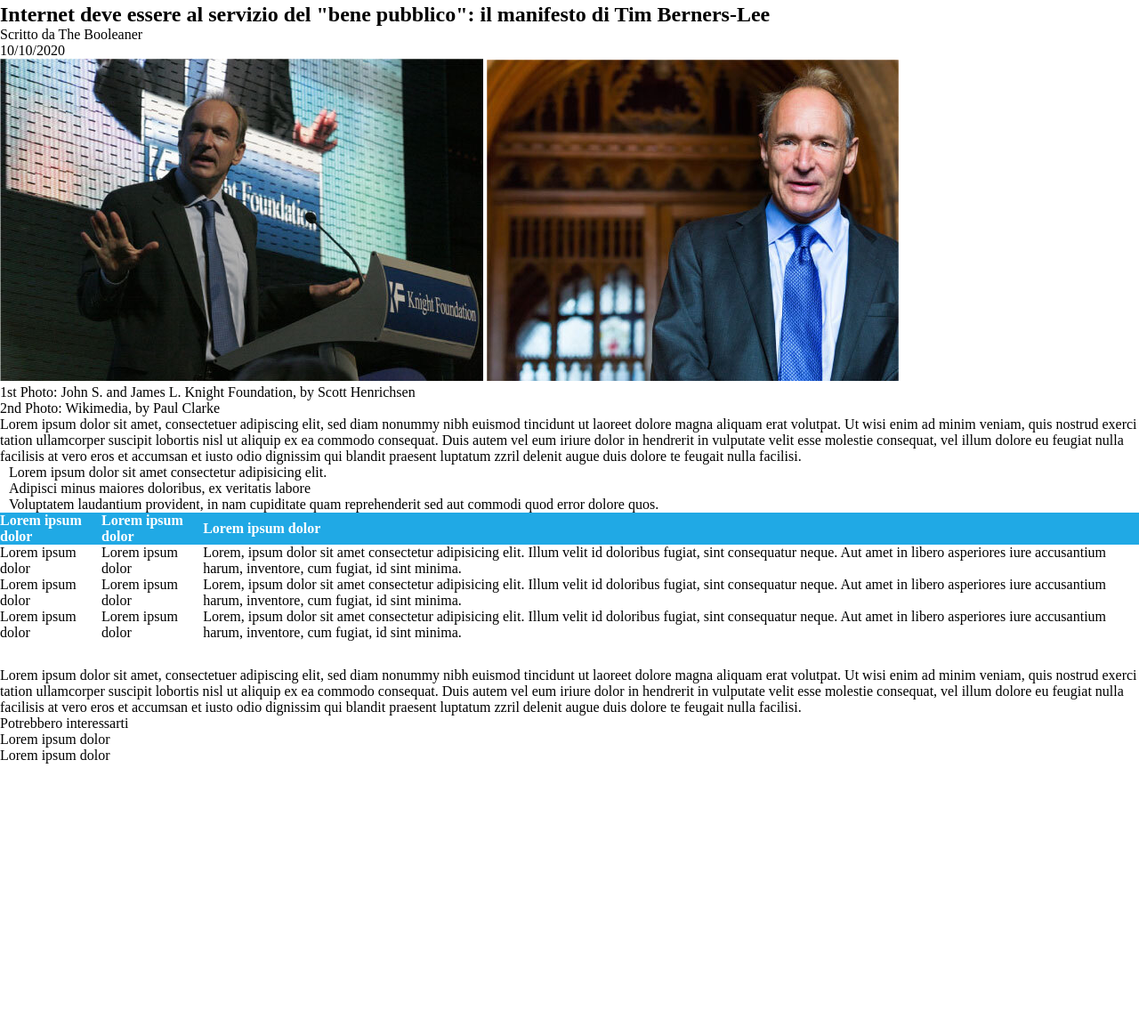
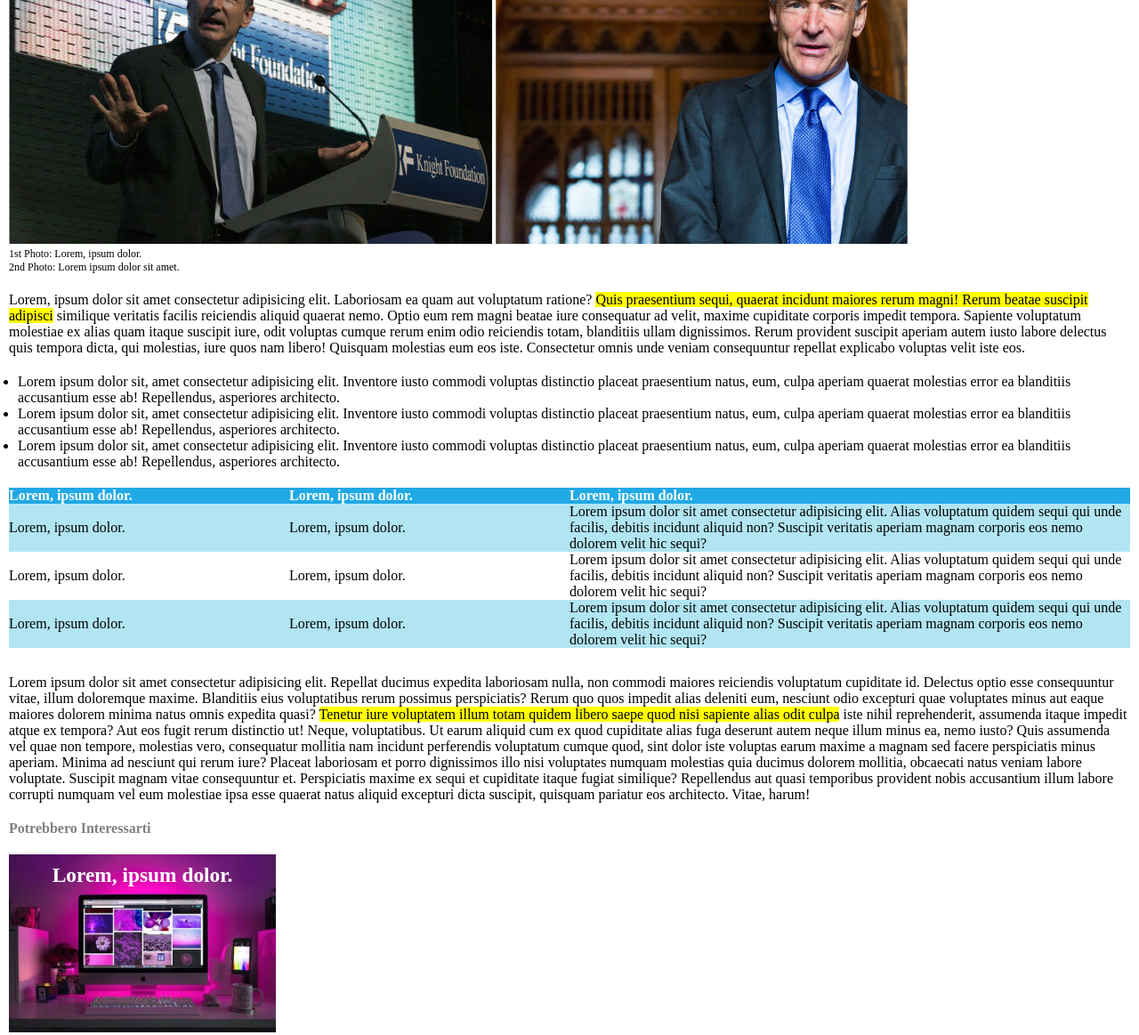
Before and after one commit to PasqualeAragosa/html-css-booleaner, a plain HTML site: page index.html in a window 1280 px wide. Shown: the part 326-1489 px from the top of the page at 89% size. Before the commit the page ends 1184 px from the top, so only its background shows below. Drawn offline with Linux system fonts and the light colour scheme.

Commit message:
final correction html

```diff
--- a/index.html
+++ b/index.html
@@ -4,115 +4,137 @@
     <meta charset="UTF-8">
     <meta http-equiv="X-UA-Compatible" content="IE=edge">
     <meta name="viewport" content="width=device-width, initial-scale=1.0">
-    <title>Tim Berners - Lee</title>
+    <title>Booleaner</title>
     <link rel="stylesheet" href="./assets/style.css">
 </head>
 <body>
-    <!-- heater -->
-    <header>
-        <img class="logo_boolean" src="./img/logo.svg" alt="logo">
+    <!-- #site_header -->
+    <header id="site_header">
+        <img class="logo" src="./img/logo.svg" alt="logo booleaner">
     </header>
-
-    <!-- main -->
-    <main>
-        <!-- titolo -->
-        <section>
-            <h1>Internet deve essere al servizio del "bene pubblico": il manifesto di Tim Berners-Lee</h1>
-            <span class="span_titolo">
-                Scritto da The Booleaner <br>
-                10/10/2020
-            </span>
-        </section>
-
-        <!-- foto -->
-        <section>
-            <img src="./img/tim-1.jpg" alt="tim-1">
-            <img src="./img/tim-2.jpg" alt="tim-2">
-            <br>
-            <span>
-                1st Photo: John S. and James L. Knight Foundation, by Scott Henrichsen <br>
-                2nd Photo: Wikimedia, by Paul Clarke
-            </span>
-        </section>
-
-        <!-- paragrafo -->
-        <p>
-            Lorem ipsum dolor sit amet, consectetuer adipiscing elit, sed diam nonummy nibh euismod tincidunt ut laoreet dolore magna aliquam erat volutpat. Ut wisi enim
-            ad minim veniam, quis nostrud <span class="giallo">exerci tation  ullamcorper suscipit lobortis nisl ut aliquip ex ea commodo consequat.</span> Duis autem vel eum iriure dolor in hendrerit in
-            vulputate velit esse molestie consequat, vel illum dolore eu feugiat nulla facilisis at vero eros et accumsan et iusto odio dignissim qui blandit praesent luptatum
-            zzril delenit augue duis dolore te feugait nulla facilisi.
+    <!-- #site_main -->
+    <main id="site_main">
+        <article>
+            <!-- article_header -->
+            <header class="article_header">
+                <h1 class="title">
+                    Internet deve essere al servizio del "bene pubblico"
+                    il manifesto di Tim Berner-Lee
+                </h1>
+                <div class="metadata">
+                    Scritto da <span class="author">The Booleaner</span><br>
+                    <span class="date">il 10/10/2020</span>
+                </div>
+            </header>
+            <!-- article_body -->
+            <body class="article_body">
+                <div class="images">
+                    <img src="./img/tim-1.jpg" alt="Tim speaking">
+                    <img src="./img/tim-2.jpg" alt="Tim inside a cathedral">
+                    <div class="caption">
+                        1st Photo: Lorem, ipsum dolor. <br>
+                        2nd Photo: Lorem ipsum dolor sit amet.
+                    </div>
+                </div>
+                <p class="single_paragraph m-20">Lorem, ipsum dolor sit amet consectetur adipisicing elit. Laboriosam ea quam
+                    aut voluptatum ratione? <mark>Quis praesentium sequi, quaerat incidunt maiores rerum
+                    magni! Rerum beatae suscipit adipisci</mark> similique veritatis facilis reiciendis
+                    aliquid quaerat nemo. Optio eum rem magni beatae iure consequatur ad velit,
+                    maxime cupiditate corporis impedit tempora. Sapiente voluptatum molestiae ex
+                    alias quam itaque suscipit iure, odit voluptas cumque rerum enim odio reiciendis
+                    totam, blanditiis ullam dignissimos. Rerum provident suscipit aperiam autem iusto
+                    labore delectus quis tempora dicta, qui molestias, iure quos nam libero! Quisquam
+                    molestias eum eos iste. Consectetur omnis unde veniam consequuntur repellat
+                    explicabo voluptas velit iste eos.
                 </p>
-
-        <!-- lista -->
-        <ul>
-            <li>Lorem ipsum dolor sit amet consectetur adipisicing elit. </li>
-            <li>Adipisci minus maiores doloribus, ex veritatis labore</li>
-            <li>Voluptatem laudantium provident, in nam cupiditate quam reprehenderit sed aut commodi quod error dolore quos.</li>
+                <ul class="m-20">
+                    <li>
+                        Lorem ipsum dolor sit, amet consectetur adipisicing elit. Inventore iusto commodi
+                        voluptas distinctio placeat praesentium natus, eum, culpa aperiam quaerat molestias
+                        error ea blanditiis accusantium esse ab! Repellendus, asperiores architecto.
+                    </li>
+                    <li>
+                        Lorem ipsum dolor sit, amet consectetur adipisicing elit. Inventore iusto commodi
+                        voluptas distinctio placeat praesentium natus, eum, culpa aperiam quaerat molestias
+                        error ea blanditiis accusantium esse ab! Repellendus, asperiores architecto.
+                    </li>
+                    <li>
+                        Lorem ipsum dolor sit, amet consectetur adipisicing elit. Inventore iusto commodi
+                        voluptas distinctio placeat praesentium natus, eum, culpa aperiam quaerat molestias
+                        error ea blanditiis accusantium esse ab! Repellendus, asperiores architecto.
+                    </li>
                 </ul>
-
-        <!-- tabella -->
                 <table>
-            <!-- intestazione tabella -->
                     <thead>
-                <!-- riga -->
-                <tr class="color_headrow">
-                    <!-- colonne -->
-                    <th>Lorem ipsum dolor</th>
-                    <th>Lorem ipsum dolor</th>
-                    <th>Lorem ipsum dolor</th>
-                    <!-- /colonne -->
+                        <tr>
+                            <th>Lorem, ipsum dolor.</th>
+                            <th>Lorem, ipsum dolor.</th>
+                            <th class="w-50">Lorem, ipsum dolor.</th>
                         </tr>
-                <!-- /riga -->
                     </thead>
-            <!-- /intestazione tabella -->
-
-            <!-- corpo tabella-->
                     <tbody>
-                <!-- righe -->
-                <tr class="color_bodyrow">
-                    <td>Lorem ipsum dolor</td>
-                    <td>Lorem ipsum dolor</td>
-                    <td>Lorem, ipsum dolor sit amet consectetur adipisicing elit. Illum velit id doloribus fugiat, sint consequatur neque. Aut amet in libero asperiores iure accusantium harum, inventore, cum fugiat, id sint minima.</td>
+                        <tr class="row_colored">
+                            <td>Lorem, ipsum dolor.</td>
+                            <td>Lorem, ipsum dolor.</td>
+                            <td>Lorem ipsum dolor sit amet consectetur adipisicing elit. Alias
+                                voluptatum quidem sequi qui unde facilis, debitis incidunt aliquid
+                                non? Suscipit veritatis aperiam magnam corporis eos nemo dolorem velit
+                                hic sequi?
+                            </td>
                         </tr>
                         <tr>
-                    <td>Lorem ipsum dolor</td>
-                    <td>Lorem ipsum dolor</td>
-                    <td>Lorem, ipsum dolor sit amet consectetur adipisicing elit. Illum velit id doloribus fugiat, sint consequatur neque. Aut amet in libero asperiores iure accusantium harum, inventore, cum fugiat, id sint minima.</td>
+                            <td>Lorem, ipsum dolor.</td>
+                            <td>Lorem, ipsum dolor.</td>
+                            <td>Lorem ipsum dolor sit amet consectetur adipisicing elit. Alias
+                                voluptatum quidem sequi qui unde facilis, debitis incidunt aliquid
+                                non? Suscipit veritatis aperiam magnam corporis eos nemo dolorem velit
+                                hic sequi?
+                            </td>
                         </tr>
-                <tr class="color_bodyrow">
-                    <td>Lorem ipsum dolor</td>
-                    <td>Lorem ipsum dolor</td>
-                    <td>Lorem, ipsum dolor sit amet consectetur adipisicing elit. Illum velit id doloribus fugiat, sint consequatur neque. Aut amet in libero asperiores iure accusantium harum, inventore, cum fugiat, id sint minima.</td>
+                        <tr class="row_colored">
+                            <td>Lorem, ipsum dolor.</td>
+                            <td>Lorem, ipsum dolor.</td>
+                            <td>Lorem ipsum dolor sit amet consectetur adipisicing elit. Alias
+                                voluptatum quidem sequi qui unde facilis, debitis incidunt aliquid
+                                non? Suscipit veritatis aperiam magnam corporis eos nemo dolorem velit
+                                hic sequi?
+                            </td>
                         </tr>
-                <!-- /righe -->
                     </tbody>
-            <!-- /corpo tabella-->
+                    <tfoot></tfoot>
                 </table>
-
-        <!-- paragrafo -->
-        <p>
-            Lorem ipsum dolor sit amet, consectetuer adipiscing elit, sed diam nonummy nibh euismod tincidunt ut laoreet dolore magna aliquam erat volutpat. Ut wisi enim
-            ad minim veniam, quis nostrud exerci tation  ullamcorper suscipit lobortis nisl ut aliquip ex ea commodo consequat. Duis autem vel eum iriure dolor in hendrerit in
-            vulputate velit esse molestie consequat, vel <span class="giallo">illum dolore eu feugiat nulla facilisis at vero eros et accumsan et iusto</span> odio dignissim qui blandit praesent luptatum
-            zzril delenit augue duis dolore te feugait nulla facilisi.
+                <p class="m-20">
+                    Lorem ipsum dolor sit amet consectetur adipisicing elit. Repellat ducimus expedita
+                    laboriosam nulla, non commodi maiores reiciendis voluptatum cupiditate id.
+                    Delectus optio esse consequuntur vitae, illum doloremque maxime. Blanditiis eius
+                    voluptatibus rerum possimus perspiciatis? Rerum quo quos impedit alias deleniti
+                    eum, nesciunt odio excepturi quae voluptates minus aut eaque maiores dolorem
+                    minima natus omnis expedita quasi? <mark>Tenetur iure voluptatem illum totam quidem
+                    libero saepe quod nisi sapiente alias odit culpa</mark> iste nihil reprehenderit,
+                    assumenda itaque impedit atque ex tempora? Aut eos fugit rerum distinctio ut!
+                    Neque, voluptatibus. Ut earum aliquid cum ex quod cupiditate alias fuga deserunt
+                    autem neque illum minus ea, nemo iusto? Quis assumenda vel quae non tempore,
+                    molestias vero, consequatur mollitia nam incidunt perferendis voluptatum cumque
+                    quod, sint dolor iste voluptas earum maxime a magnam sed facere perspiciatis minus
+                    aperiam. Minima ad nesciunt qui rerum iure? Placeat laboriosam et porro dignissimos
+                    illo nisi voluptates numquam molestias quia ducimus dolorem mollitia, obcaecati
+                    natus veniam labore voluptate. Suscipit magnam vitae consequuntur et.
+                    Perspiciatis maxime ex sequi et cupiditate itaque fugiat similique? Repellendus
+                    aut quasi temporibus provident nobis accusantium illum labore corrupti numquam
+                    vel eum molestiae ipsa esse quaerat natus aliquid excepturi dicta suscipit,
+                    quisquam pariatur eos architecto. Vitae, harum!
                 </p>
-
+            </body>
+        </article>
+        <section class="related">
+            <h4 class="m-20 related_title">Potrebbero Interessarti</h4>
+            <div id="monitor" class="m-20 related_article" >
+                <h3>Lorem, ipsum dolor.</h3>
+            </div>
+            <div id="graph" class="m-20 related_article">
+                <h3>Lorem, ipsum dolor.</h3>
+            </div>
+        </section>
     </main>
-
-    <!-- footer -->
-    <footer>
-        <p class="p_footer">Potrebbero interessarti</p>
-
-        <!-- articolo monitor -->
-        <div class="monitor">
-            <p class="parag_articolo">Lorem ipsum dolor</p>
-        </div>
-
-        <!-- articolo graph-->
-        <div class="graph">
-            <p>Lorem ipsum dolor</p>
-        </div>
-
-    </footer>
 </body>
 </html>
```
Lines whose indentation alone changed are shown as unchanged.
